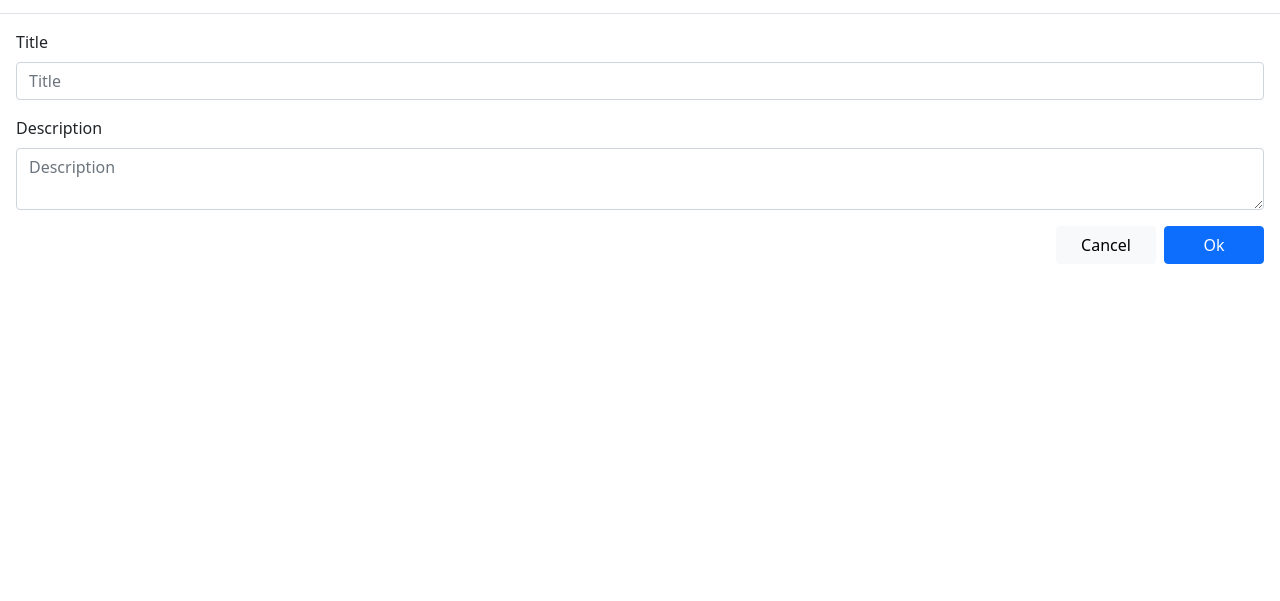
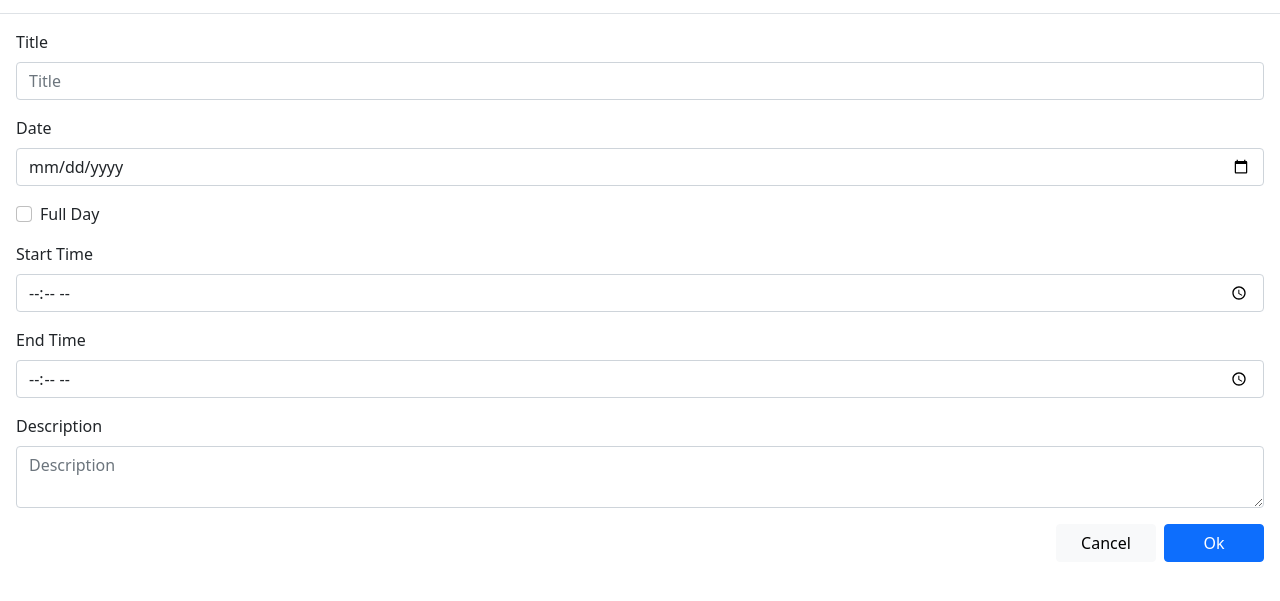
Before and after one commit to dennisshevtsov/bootstrap-todo-sample, a website: page add-todo-list-task.html in a window 1280 px wide. Shown: the part 51-652 px from the top of the page. Drawn offline with nearby package versions, Linux system fonts and the light colour scheme.

Commit message:
update add todo list task

```diff
--- a/add-todo-list-task.html
+++ b/add-todo-list-task.html
@@ -29,13 +29,29 @@
         <input id="txtTitle" class="form-control" type="text" placeholder="Title">
       </div>
       <div class="mb-3">
+        <label for="dpDate" class="form-label">Date</label>
+        <input id="dpDate" class="form-control" type="date" placeholder="Date">
+      </div>
+      <div class="form-check mb-3">
+        <input id="chbIsFullDay" type="checkbox" class="form-check-input">
+        <label for="chbIsFullDay" class="form-check-label">Full Day</label>
+      </div>
+      <div class="mb-3">
+        <label for="dpStartTime" class="form-label">Start Time</label>
+        <input id="dpStartTime" class="form-control" type="time" placeholder="Start time">
+      </div>
+      <div class="mb-3">
+        <label for="dpEndTime" class="form-label">End Time</label>
+        <input id="dpEndTime" class="form-control" type="time" placeholder="End time">
+      </div>
+      <div class="mb-3">
         <label for="txtDescription" class="form-label">Description</label>
         <textarea id="txtDescription" class="form-control" type="text" placeholder="Description"></textarea>
       </div>
       <div class="d-grid gap-2 d-md-flex justify-content-md-end">
-        <button type="button" class="btn btn-light" style="width: 100px">
+        <a href="search-todo-list-tasks.html" class="btn btn-light" style="width: 100px">
           <span>Cancel</span>
-        </button>
+        </a>
         <a href="search-todo-list-tasks.html" class="btn btn-primary" style="width: 100px">
           <span>Ok</span>
         </a>
```
